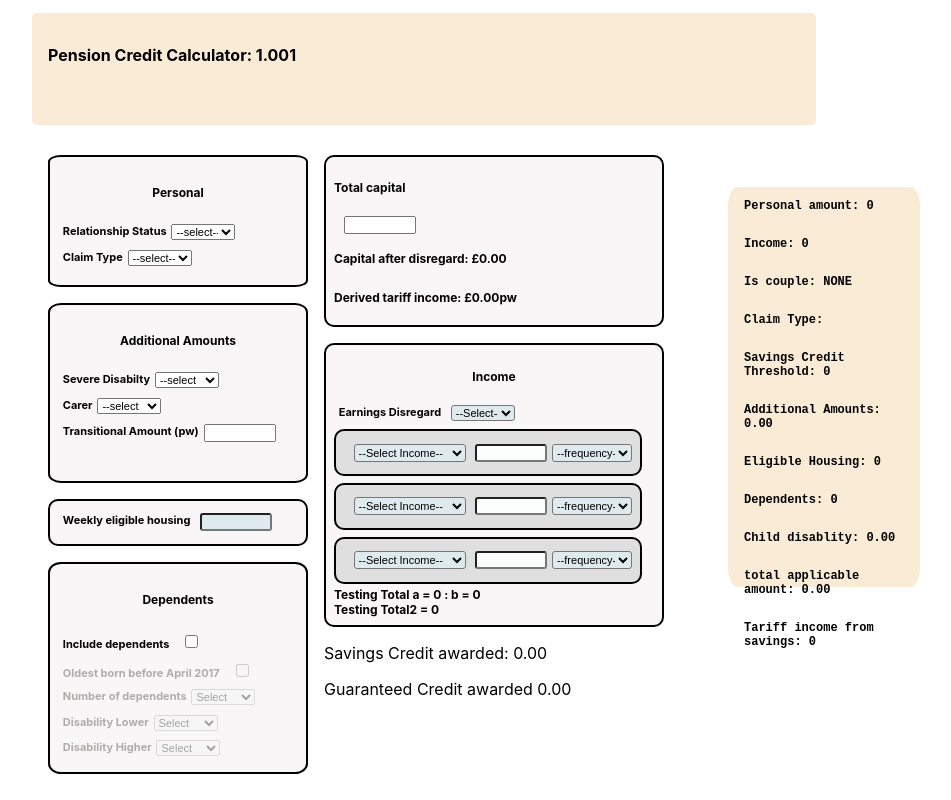
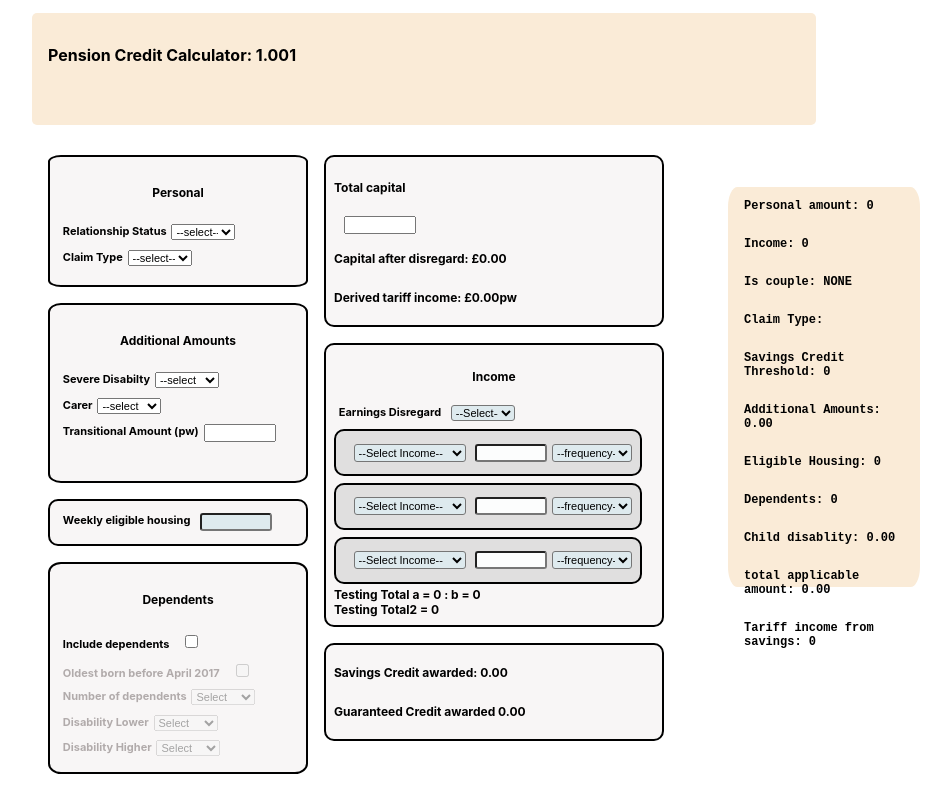
Before and after one commit to dnlstronge/pccalc, a React (Create React App) app: page / in a window 1280 px wide. Shown: the whole page, without its empty margins (160-1111 px from the left). Built offline with nearby package versions, Linux system fonts and the light colour scheme.

Commit message:
[x] - add css [] - need to add additional comps for income [] - need to add these to state logic and have them combined in total

```diff
--- a/src/Components/Award/Award.module.css
+++ b/src/Components/Award/Award.module.css
@@ -0,0 +1,25 @@
+.container {
+    font-size: 12px;
+    font-weight: bold;
+    display: flex;
+    flex-direction: column;
+    width: 20rem;
+    height: auto;
+    margin: 1rem;
+    margin-left: 0rem;
+    padding: 0.5rem;
+    background: rgb(248, 246, 246);
+    border-radius: 10px;
+    border: 2px solid black;
+    transition: transform .2s; /* Animation */
+}
+
+.container:hover {
+    transform: scale(1.2);
+}
+
+.heading {
+    font-size: 12px;
+    font-weight: bold;
+    text-align: center;
+}
```
